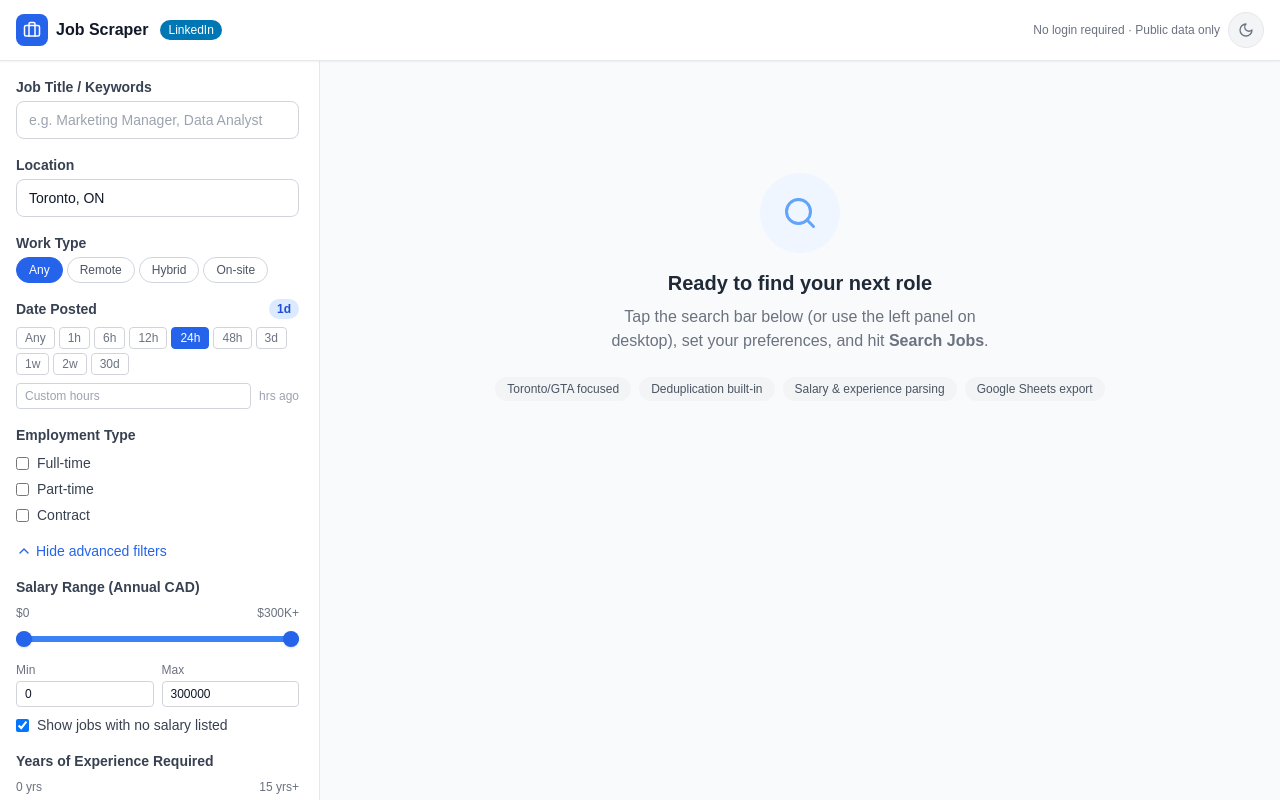
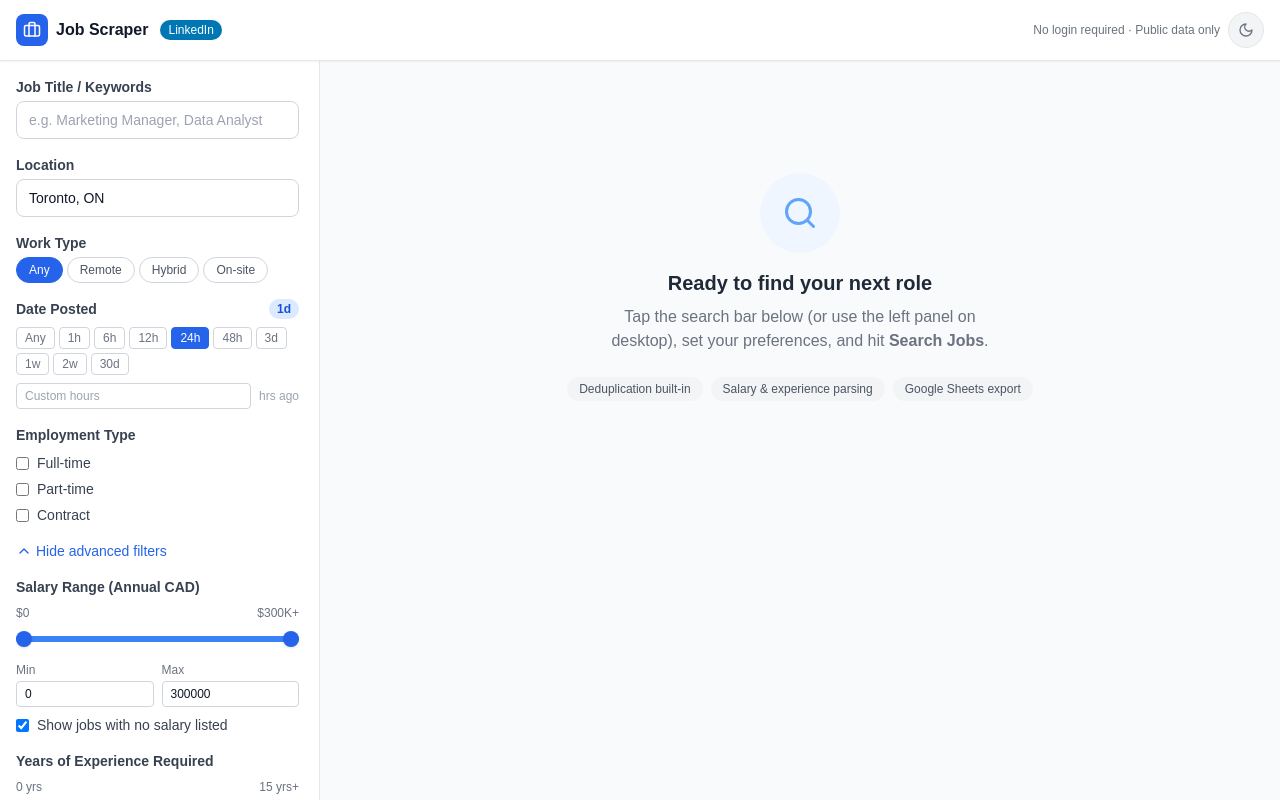
Before and after one commit to virajjshah/Job-scrapper, a Next.js app: page / in a window 1280 px wide. Shown: the top 800 px of the page. Built offline with nearby package versions, Linux system fonts and the light colour scheme; a web font is replaced by a local one.

Commit message:
Remove Toronto/GTA focused tag from empty state
https://claude.ai/code/session_014RUkBpc59URY3dSsYpGEgh

```diff
--- a/components/EmptyState.tsx
+++ b/components/EmptyState.tsx
@@ -16,7 +16,7 @@ export function EmptyState() {
         </p>
       </div>
       <div className="flex flex-wrap gap-2 justify-center mt-2">
-        {['Toronto/GTA focused', 'Deduplication built-in', 'Salary & experience parsing', 'Google Sheets export'].map(
+        {['Deduplication built-in', 'Salary & experience parsing', 'Google Sheets export'].map(
           (feature) => (
             <span key={feature} className="px-3 py-1 bg-gray-100 dark:bg-gray-800 text-gray-600 dark:text-gray-400 text-xs rounded-full">
               {feature}
```
